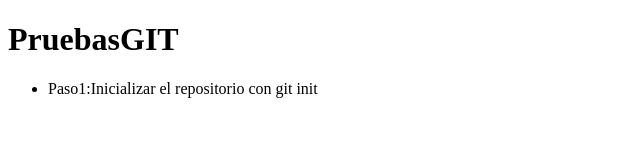
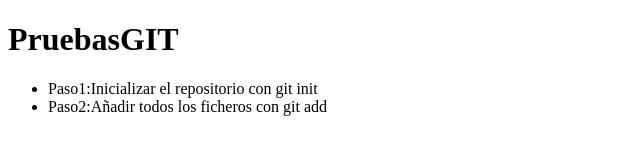
Before and after one commit to Dardulax/GITenlinea, a plain HTML site: page index.html in a window 1280 px wide. Shown: the whole page, without its empty margins (0-640 px from the left). Drawn offline with Linux system fonts and the light colour scheme.

Commit message:
Añadir paso 2 y nuevo fichero

```diff
--- a/index.html
+++ b/index.html
@@ -9,6 +9,7 @@
 	<h1>PruebasGIT</h1>
 	<ul>
 		<li>Paso1:Inicializar el repositorio con git init</li>
+		<li>Paso2:Añadir todos los ficheros con git add</li>
 	</ul>
 </body>
 </html>
```
Also changed, not shown: 1 other file.
